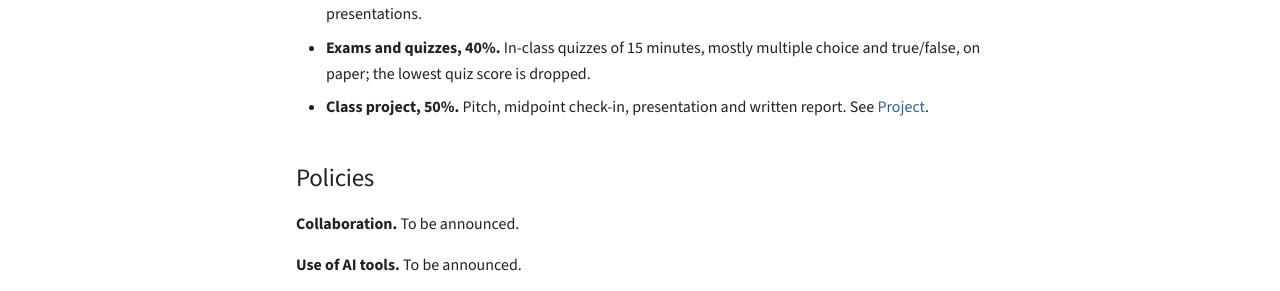
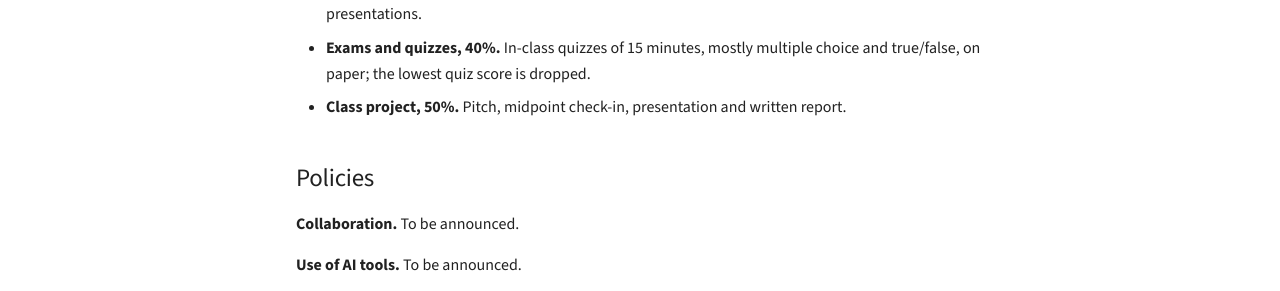
Before and after one commit to sayanmitracode/InfoRobotics-Course, an MkDocs documentation site: the page built from docs/info.md, in a window 1280 px wide and 900 px high, scrolled down 1473 px. Shown: the part 435-726 px from the top of the window. Built offline with MkDocs 1.6.1 and Material for MkDocs 9.7.7, drawn with Linux system fonts in a browser that asks for light colours; comment, search, counter and statistics services are not loaded.

Commit message:
Hide the Project page (draft kept in repo, excluded from the build)
Co-Authored-By: Claude Opus 5.5 (1M context) <noreply@anthropic.com>

```diff
--- a/docs/info.md
+++ b/docs/info.md
@@ -42,7 +42,7 @@ S. Mitra, *Information Bottlenecks in Robotics*, lecture notes, 2027. Chapters a
 
 - **Participation, 10%.** Attendance, and peer review of other teams' project pitches, check-ins and presentations.
 - **Exams and quizzes, 40%.** In-class quizzes of 15 minutes, mostly multiple choice and true/false, on paper; the lowest quiz score is dropped.
-- **Class project, 50%.** Pitch, midpoint check-in, presentation and written report. See [Project](project.md).
+- **Class project, 50%.** Pitch, midpoint check-in, presentation and written report.
 
 ## Policies
 
--- a/mkdocs.yml
+++ b/mkdocs.yml
@@ -8,8 +8,11 @@ nav:
   - Home: index.md
   - Administrivia: info.md
   - Schedule: schedule.md
-  - Project: project.md
   - Resources: resources.md
+
+# Drafts kept in the repo but not published.
+exclude_docs: |
+  project.md
 
 theme:
   name: material
```
